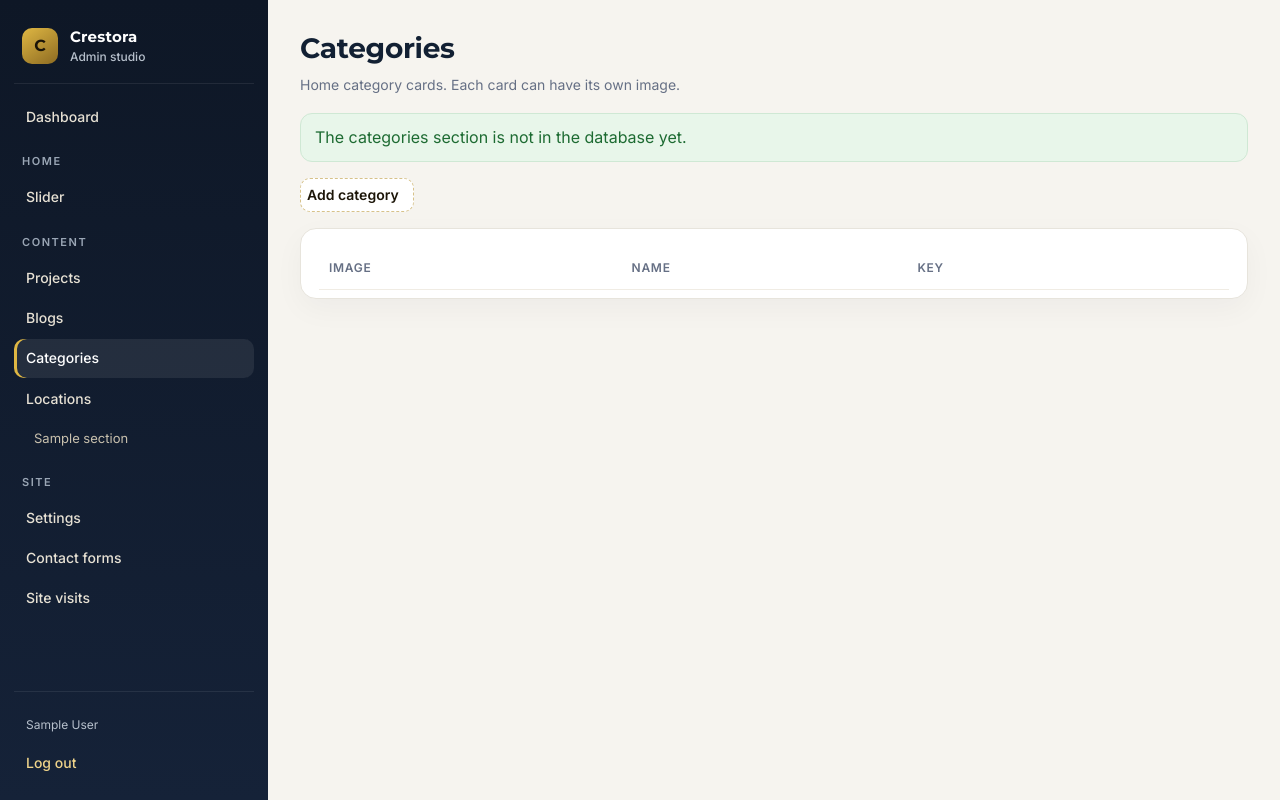
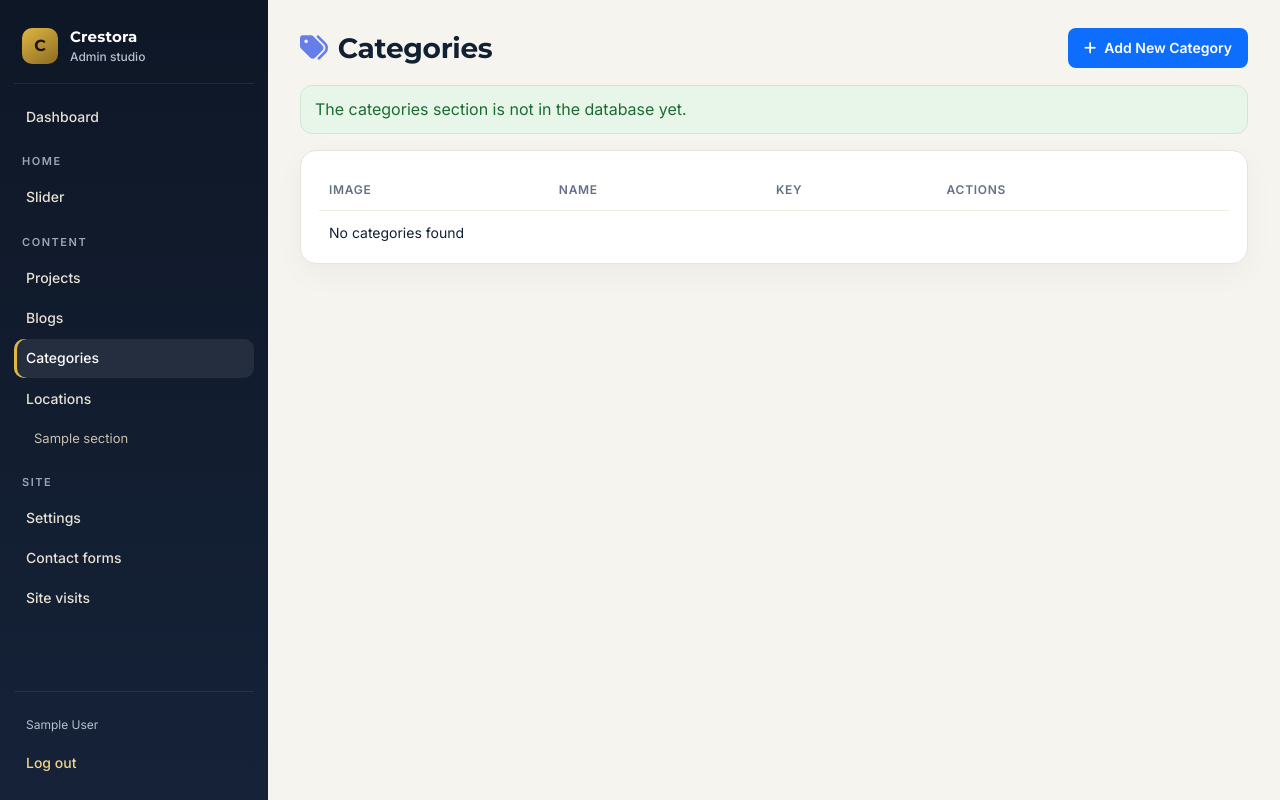
Before and after one commit to VELRK/crestora-, a CodeIgniter app: page /crestora-api/admin/categories in a window 1280 px wide. Run offline with CodeIgniter, Linux system fonts and the light colour scheme; the visitor is signed in with stand-in values (Sample User, id 1); tables that the repository leaves empty hold one stand-in row (values such as "Sample post"); lists and menus that the app fills with data are empty.

Commit message:
Match project, category, and location admin actions to the DVM icon buttons.
Co-authored-by: Cursor <cursoragent@cursor.com>

```diff
--- a/crestora-api/application/helpers/fieldform_helper.php
+++ b/crestora-api/application/helpers/fieldform_helper.php
@@ -102,12 +102,12 @@ function fieldform_add_button($name)
 {
 	$label = fieldform_label($name);
 	$text = ($label === 'Content') ? 'Add item' : 'Add ' . strtolower($label);
-	return '<button type="button" data-list="' . html_escape($name) . '" class="btn-plus js-add-item" title="' . html_escape($text) . '"><span class="plus" aria-hidden="true">+</span><span>' . html_escape($text) . '</span></button>';
+	return '<button type="button" data-list="' . html_escape($name) . '" class="btn-plus js-add-item" title="' . html_escape($text) . '"><i class="fas fa-plus"></i><span>' . html_escape($text) . '</span></button>';
 }
 
 function fieldform_delete_button($name)
 {
-	return '<button type="button" class="btn-remove js-remove-item" title="Remove" aria-label="Remove"><span aria-hidden="true">&times;</span></button>';
+	return '<button type="button" class="btn-remove js-remove-item" title="Remove" aria-label="Remove"><i class="fas fa-trash"></i></button>';
 }
 
 function fieldform_blank($sample)
--- a/crestora-api/application/views/admin/categories.php
+++ b/crestora-api/application/views/admin/categories.php
@@ -1,12 +1,16 @@
-<h2>Categories</h2>
-<p class="lead">Home category cards. Each card can have its own image.</p>
+<div class="page-head">
+  <h2><i class="fas fa-tags"></i> Categories</h2>
+  <a class="btn btn-new" href="<?php echo site_url('admin/category_create'); ?>"><i class="fas fa-plus"></i> Add New Category</a>
+</div>
 <?php if ( ! empty($msg)): ?><p class="ok"><?php echo html_escape($msg); ?></p><?php endif; ?>
 <?php if (empty($ready)): ?><p class="ok">The categories section is not in the database yet.</p><?php endif; ?>
-<p><a class="btn btn-add" href="<?php echo site_url('admin/category_create'); ?>">Add category</a></p>
 <div class="card">
 <div class="table-wrap">
 <table>
-<tr><th>Image</th><th>Name</th><th>Key</th><th></th></tr>
+<tr><th>Image</th><th>Name</th><th>Key</th><th>Actions</th></tr>
+<?php if (empty($rows)): ?>
+<tr><td colspan="4">No categories found</td></tr>
+<?php else: ?>
 <?php foreach ($rows as $r): ?>
 <tr>
   <td><?php if ( ! empty($r['image'])): ?><img class="thumb" src="<?php echo html_escape($r['image']); ?>" alt="" /><?php endif; ?></td>
@@ -14,14 +18,15 @@
   <td><?php echo html_escape(isset($r['categoryKey']) ? $r['categoryKey'] : ''); ?></td>
   <td>
     <div class="row-actions">
-      <a href="<?php echo site_url('admin/category/'.$r['id']); ?>">Edit</a>
-      <form method="post" action="<?php echo site_url('admin/category_delete/'.$r['id']); ?>" onsubmit="return confirm('Delete this category?');">
-        <button type="submit" class="btn-delete">Delete</button>
+      <a class="btn btn-ico btn-ico-edit" href="<?php echo site_url('admin/category/'.$r['id']); ?>" title="Edit"><i class="fas fa-edit"></i></a>
+      <form method="post" action="<?php echo site_url('admin/category_delete/'.$r['id']); ?>" onsubmit="return confirm('Are you sure?');">
+        <button type="submit" class="btn-ico btn-ico-delete" title="Delete"><i class="fas fa-trash"></i></button>
       </form>
     </div>
   </td>
 </tr>
 <?php endforeach; ?>
+<?php endif; ?>
 </table>
 </div>
 </div>
--- a/crestora-api/application/views/admin/layout.php
+++ b/crestora-api/application/views/admin/layout.php
@@ -30,6 +30,7 @@ function nav_on($uri, $path) {
 <link rel="preconnect" href="https://fonts.googleapis.com" />
 <link rel="preconnect" href="https://fonts.gstatic.com" crossorigin />
 <link href="https://fonts.googleapis.com/css2?family=Inter:wght@400;500;600;700&family=Montserrat:wght@600;700&display=swap" rel="stylesheet" />
+<link rel="stylesheet" href="https://cdnjs.cloudflare.com/ajax/libs/font-awesome/6.0.0/css/all.min.css" />
 <style>
 :root{--ink:#122033;--muted:#667085;--line:#e7e4dc;--paper:#f6f4ef;--card:#fff;--navy:#101b2d;--navy-2:#18263b;--gold:#c6a15a;--gold-2:#dfb743;--danger:#9b2c2c;--ok:#e8f6ea;--ok-ink:#1d6b32}
 *{box-sizing:border-box}
@@ -76,8 +77,16 @@ fieldset.item{border:1px dashed #e4dccb;border-radius:12px;margin:12px 0;padding
 legend{font-size:13px;font-weight:700;color:#8a6a12;padding:0 6px}
 button,.btn{display:inline-flex;align-items:center;justify-content:center;background:var(--navy);color:#fff;border:0;padding:10px 16px;border-radius:10px;cursor:pointer;font:inherit;font-weight:600;font-size:14px}
 .page-head{display:flex;justify-content:space-between;align-items:center;gap:16px;margin-bottom:16px}
-.page-head h2{margin:0}
-.btn-add,.btn-plus{background:#fff;color:#1c1508;border:1px dashed #d7c28a;gap:8px;padding:6px 14px 6px 6px}
+.page-head h2{margin:0;display:flex;align-items:center;gap:10px}
+.page-head h2 i{color:#667eea}
+.btn-new{background:#0d6efd;color:#fff;border-radius:8px;gap:8px;padding:10px 16px}
+.btn-new:hover{background:#0b5ed7}
+.btn-ico{width:34px;height:34px;padding:0;border-radius:6px;border:0;color:#fff}
+.btn-ico-edit{background:#ffc107;color:#212529}
+.btn-ico-edit:hover{background:#e0a800}
+.btn-ico-delete{background:#dc3545}
+.btn-ico-delete:hover{background:#bb2d3b}
+.btn-add,.btn-plus{background:#fff;color:#0d6efd;border:1px solid #0d6efd;gap:8px;padding:8px 14px;border-radius:8px}
 .btn-plus:hover,.btn-add:hover{background:#fffaf0;border-style:solid}
 .plus{width:30px;height:30px;border-radius:50%;background:linear-gradient(180deg,#e2c36a,#b8923e);display:grid;place-items:center;font-size:22px;line-height:1;font-weight:700}
 .add-row{margin:4px 0 8px}
@@ -87,8 +96,8 @@ fieldset.item{position:relative;padding-right:52px}
 fieldset.item > .btn-remove{position:absolute;top:12px;right:12px}
 .btn-delete{background:#fff;color:var(--danger);border:1px solid #f0d0d0;padding:7px 12px}
 .btn-delete:hover{background:#fff5f5}
-.btn-remove{width:32px;height:32px;min-width:32px;padding:0;border-radius:50%;background:#fff;color:var(--danger);border:1px solid #f0d0d0;font-size:20px;line-height:1}
-.btn-remove:hover{background:#fff5f5}
+.btn-remove{width:34px;height:34px;min-width:34px;padding:0;border-radius:6px;background:#dc3545;color:#fff;border:0;font-size:14px;line-height:1}
+.btn-remove:hover{background:#bb2d3b}
 .delete-flag{color:var(--danger);font-weight:600}
 .row-actions{display:flex;gap:10px;align-items:center}
 .row-actions form{margin:0}
```
Also changed, not shown: crestora-api/application/views/admin/locations.php (+12 -7 lines), crestora-api/application/views/admin/projects.php (+12 -6 lines).
